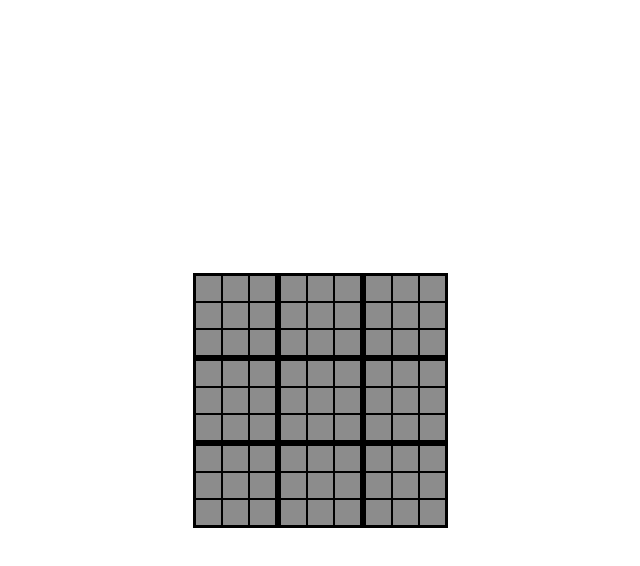
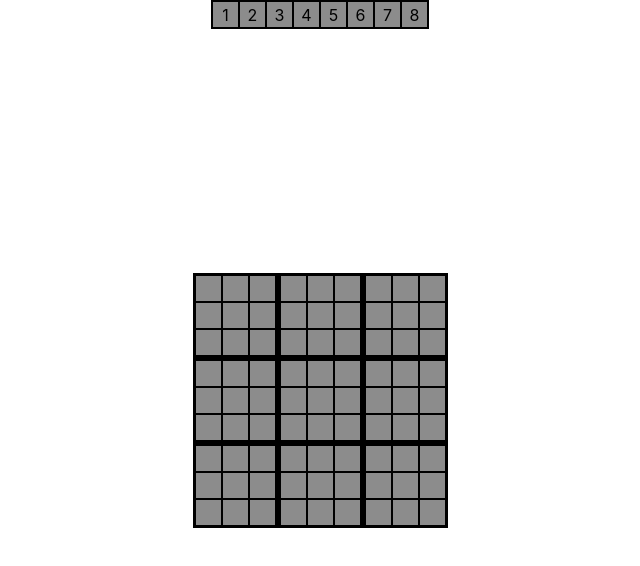
Before and after one commit to peoplestealusernames/sudoku-wave-collapse, a React (Create React App) app: page / in a window 1280 px wide. Shown: the top 566 px of the page, without its empty margins (320-960 px from the left). Built offline with nearby package versions, Linux system fonts and the light colour scheme.

Commit message:
Added selector on top for playing

```diff
--- a/src/App.tsx
+++ b/src/App.tsx
@@ -16,6 +16,11 @@ function App() {
 
   return (
     <div className="App">
+      <div style={{ position: "absolute", top: "0px", border: "1px solid black" }}>
+        {[...new Array(8)].map((e, i) => {
+          return <div className='Cell' key={i}>{i + 1}</div>
+        })}
+      </div>
       <div style={{ display: "table" }}>
         {Table.map((row, rowi) =>
           <div
```
